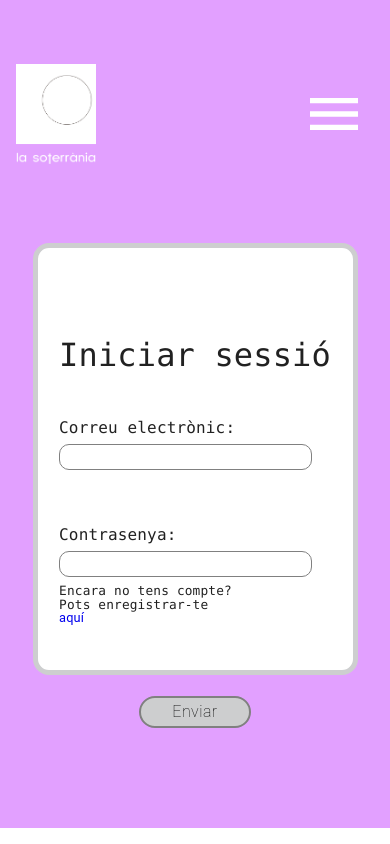
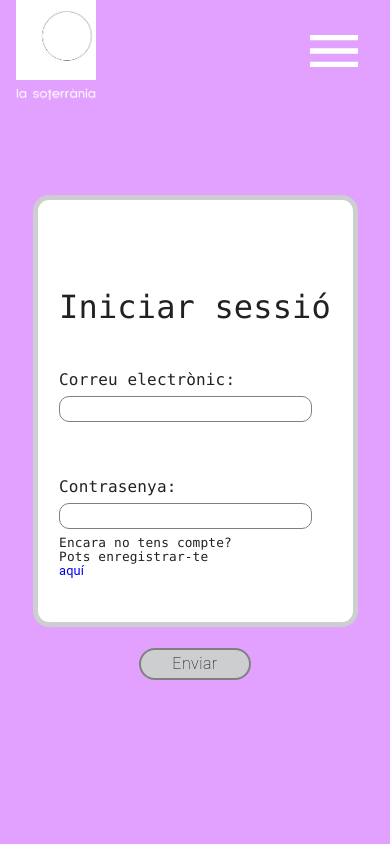
Before and after one commit to soterraniaBcn/la-soterrania, a React (Create React App) app in the folder client/: page /login in a window 390 px wide. Built offline with nearby package versions, Linux system fonts and the light colour scheme.

Commit message:
responsive login

```diff
--- a/client/src/pages/Login.jsx
+++ b/client/src/pages/Login.jsx
@@ -33,10 +33,10 @@ export default function Login() {
           backgroundColor: "#E2A0FF",
           height: "100vh",
           display: "flex",
-          justifyContent: "center",
           alignItems: "center",
           flexDirection: "column",
-          marginTop: "-1rem",
+
+
         }}
       >
         <HeaderBlue />
@@ -53,10 +53,12 @@ export default function Login() {
             maxHeight: "27rem",
             borderRadius: "1rem",
             border: "5px solid #cdcecf",
-            marginTop: "2rem"
+            marginTop: "3rem"
+
+
           }}
         >
-          <FormGroup className="form" xs={8}>
+          <FormGroup className="form" xs={10}>
             <p
               style={{
                 fontSize: "2rem",
```
